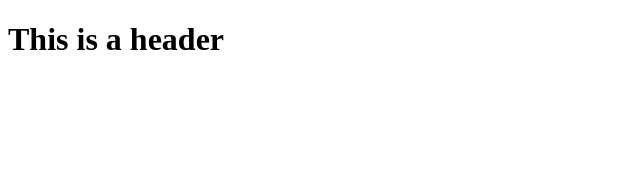
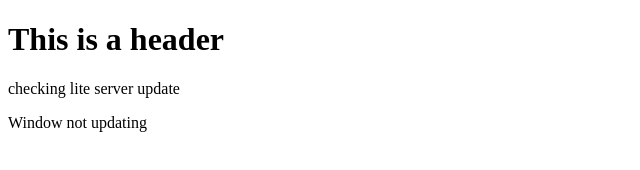
Before and after one commit to SFin12/git-test, a website: page index.html in a window 1280 px wide. Shown: the whole page, without its empty margins (0-640 px from the left). Drawn offline with Linux system fonts and the light colour scheme.

```diff
--- a/index.html
+++ b/index.html
@@ -1,4 +1,6 @@
 <!DOCTYPE html>
 <html>
   <h1>This is a header</h1>
+  <p>checking lite server update</p>
+  <p>Window not updating</p>
 </html>
```
Also changed, not shown: package.json (added, +24 -0 lines), 2 other files.
